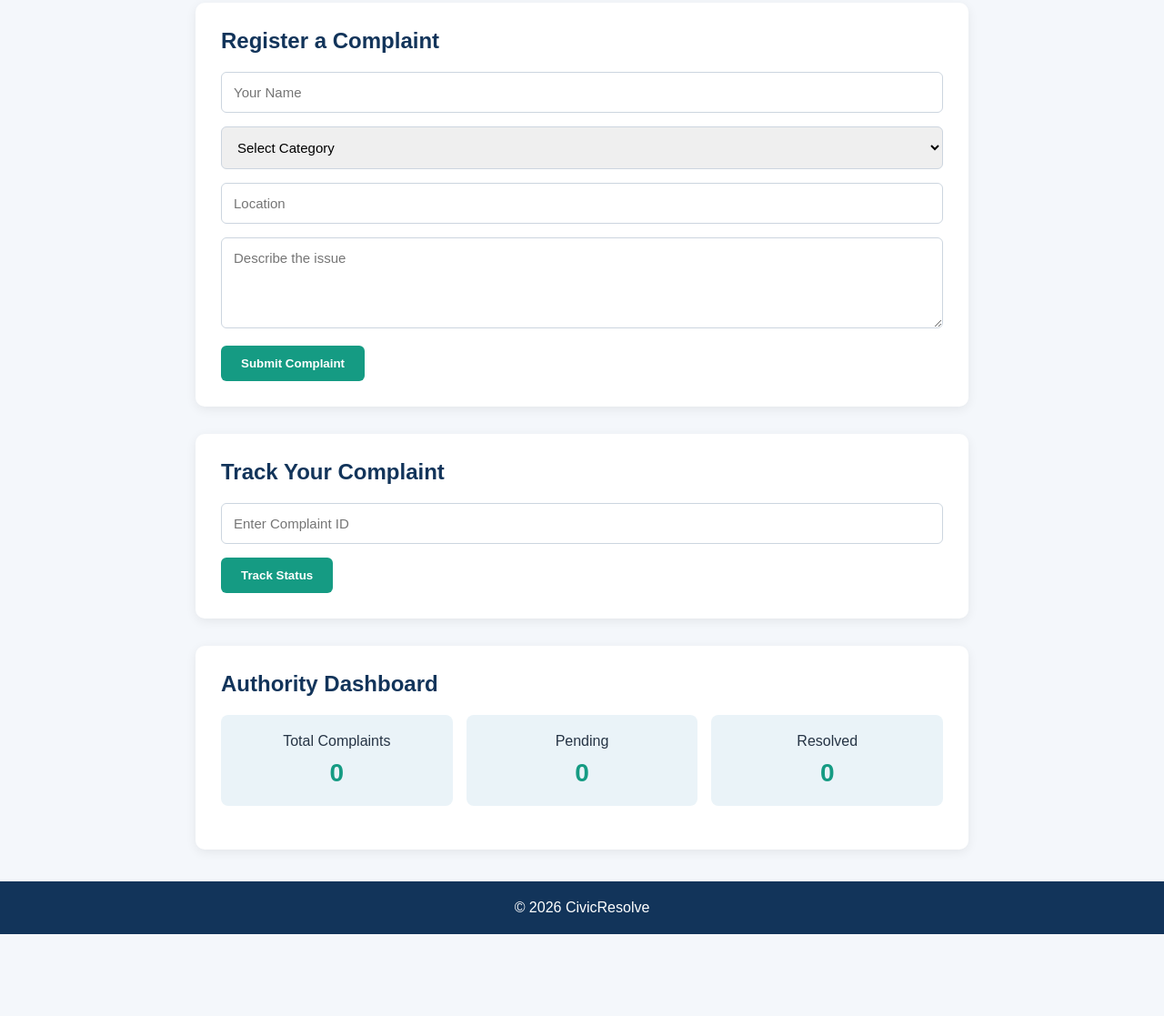
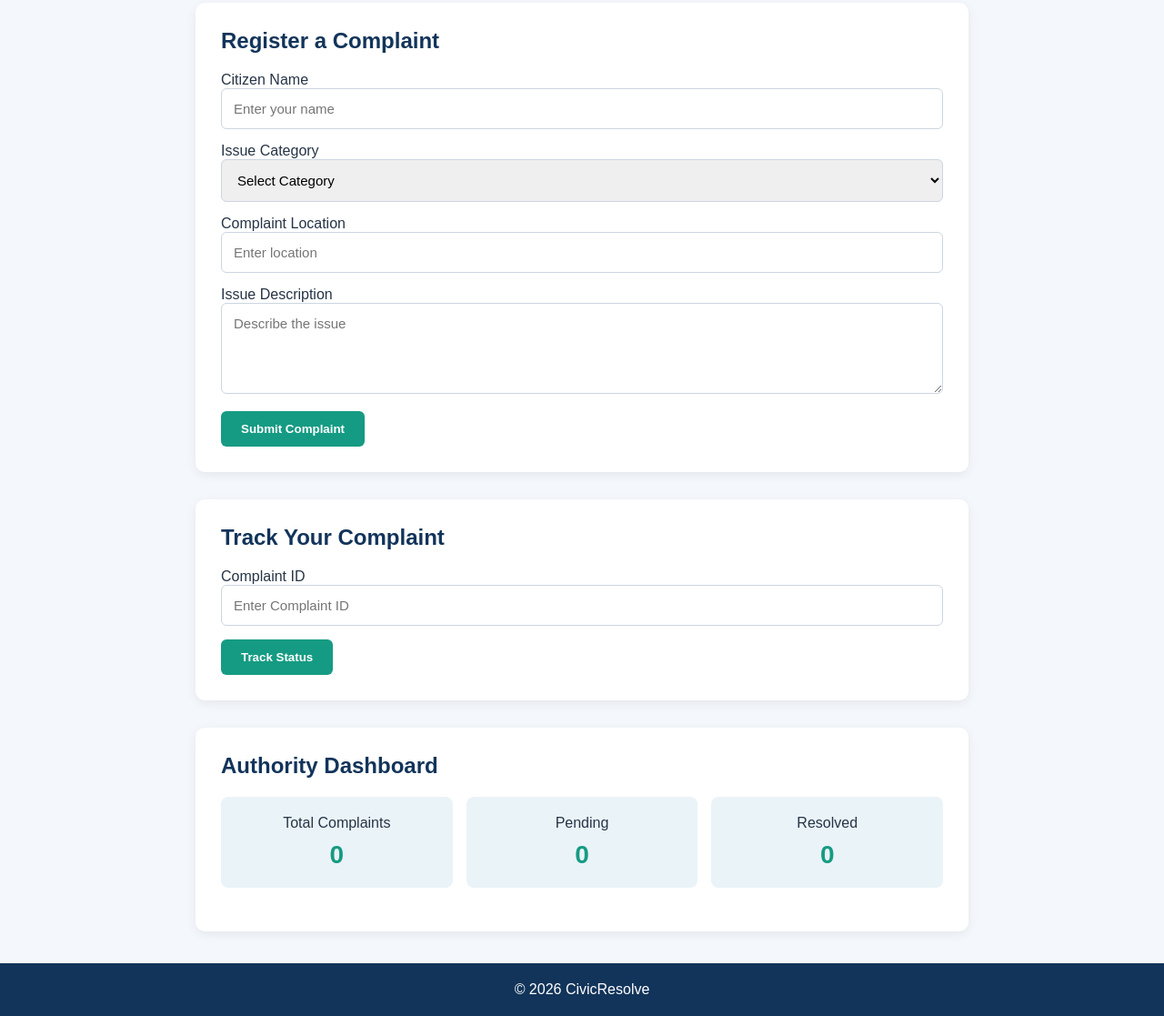
Before and after one commit to mohanashri44-bit/CivicResolve, a plain HTML site: page index.html in a window 1280 px wide. Shown: the part 456-1573 px from the top of the page at 91% size. Before the commit the page ends 1483 px from the top, so only its background shows below. Drawn offline with Linux system fonts and the light colour scheme.

Commit message:
Update index.html

```diff
--- a/index.html
+++ b/index.html
@@ -1,9 +1,11 @@
+
 <!DOCTYPE html>
 <html lang="en">
 <head>
     <meta charset="UTF-8">
     <meta name="viewport" content="width=device-width, initial-scale=1.0">
-    <title>CivicResolve</title>
+    <meta name="description" content="CivicResolve helps citizens register and track civic complaints.">
+    <title>CivicResolve | Civic Grievance Management</title>
     <link rel="stylesheet" href="style.css">
 </head>
 <body>
@@ -13,13 +15,14 @@
     <p>AI-Assisted Civic Grievance Management System</p>
 </header>
 
-<nav>
+<nav aria-label="Main navigation">
     <a href="#home">Home</a>
     <a href="#report">Report Issue</a>
     <a href="#track">Track Complaint</a>
     <a href="#dashboard">Dashboard</a>
 </nav>
 
+<main>
     <section id="home" class="hero">
         <h2>Building Better Communities Together</h2>
         <p>Report civic issues and help improve your city.</p>
@@ -28,39 +31,74 @@
 
     <section id="report" class="container">
         <h2>Register a Complaint</h2>
+
         <form id="complaintForm">
-        <input id="citizen" type="text" placeholder="Your Name" required>
+
+            <label for="citizen">Citizen Name</label>
+            <input id="citizen" type="text"
+                placeholder="Enter your name" required>
+
+            <label for="category">Issue Category</label>
             <select id="category" required>
                 <option value="">Select Category</option>
-            <option>Road Damage</option>
-            <option>Water Supply</option>
-            <option>Waste Management</option>
-            <option>Street Light</option>
-            <option>Drainage</option>
+                <option value="Road">Road Damage</option>
+                <option value="Water">Water Supply</option>
+                <option value="Waste">Waste Management</option>
+                <option value="Street Light">Street Light</option>
+                <option value="Drainage">Drainage</option>
             </select>
-        <input id="location" type="text" placeholder="Location" required>
-        <textarea id="description" placeholder="Describe the issue" required></textarea>
+
+            <label for="location">Complaint Location</label>
+            <input id="location" type="text"
+                placeholder="Enter location" required>
+
+            <label for="description">Issue Description</label>
+            <textarea id="description"
+                placeholder="Describe the issue" required></textarea>
+
             <button type="submit">Submit Complaint</button>
         </form>
-    <p id="message"></p>
+
+        <p id="message" role="status" aria-live="polite"></p>
     </section>
 
     <section id="track" class="container">
         <h2>Track Your Complaint</h2>
-    <input id="trackId" type="text" placeholder="Enter Complaint ID">
-    <button onclick="trackComplaint()">Track Status</button>
-    <p id="trackResult"></p>
+
+        <label for="trackId">Complaint ID</label>
+        <input id="trackId" type="text"
+            placeholder="Enter Complaint ID">
+
+        <button type="button" onclick="trackComplaint()">
+            Track Status
+        </button>
+
+        <p id="trackResult" role="status" aria-live="polite"></p>
     </section>
 
     <section id="dashboard" class="container">
         <h2>Authority Dashboard</h2>
+
         <div class="stats">
-        <div class="stat">Total Complaints<h3 id="total">0</h3></div>
-        <div class="stat">Pending<h3 id="pending">0</h3></div>
-        <div class="stat">Resolved<h3 id="resolved">0</h3></div>
+            <div class="stat">
+                Total Complaints
+                <h3 id="total">0</h3>
             </div>
+
+            <div class="stat">
+                Pending
+                <h3 id="pending">0</h3>
+            </div>
+
+            <div class="stat">
+                Resolved
+                <h3 id="resolved">0</h3>
+            </div>
+        </div>
+
         <div id="complaintList"></div>
     </section>
+</main>
 
 <footer>
     <p>© 2026 CivicResolve</p>
```
Lines whose indentation alone changed are shown as unchanged.
